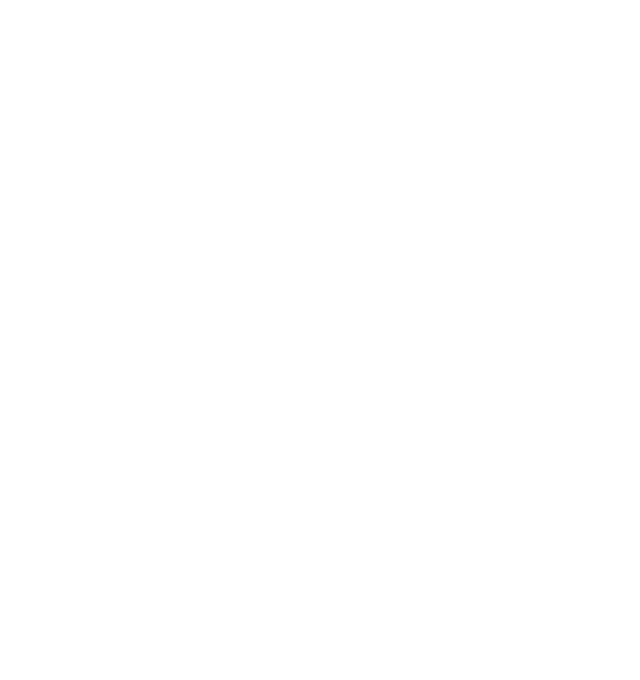
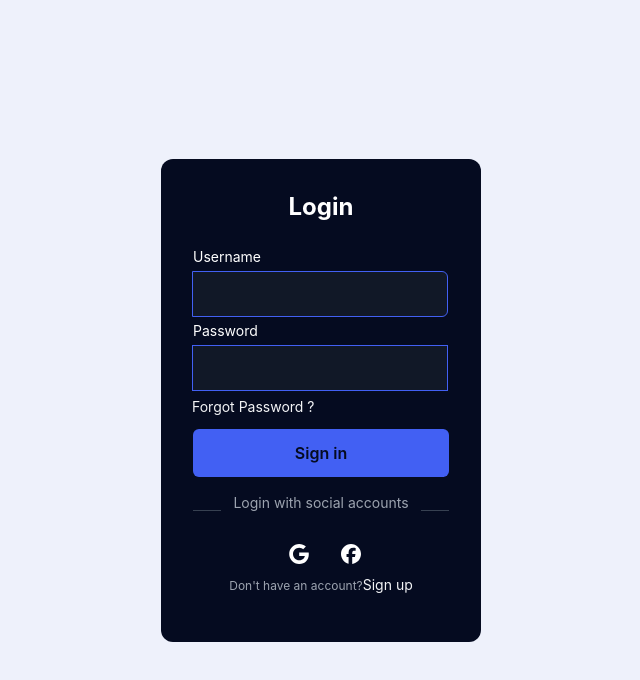
Before and after one commit to yw2006/cars-clone, a React (Create React App) app in the folder front-end/: page /login in a window 1280 px wide. Before the commit this address had no page. Shown: the top 680 px of the page, without its empty margins (319-959 px from the left). Built offline with nearby package versions, Linux system fonts and the light colour scheme.

Commit message:
added login page

```diff
--- a/front-end/src/App.css
+++ b/front-end/src/App.css
@@ -190,6 +190,138 @@ a {
 .desc-btns{
   padding-bottom: 1.3rem;
 }
+.login-cont{
+  height: 100vh;
+  display: grid;
+  place-items: center;
+  background-color: var(--main-back-color);
+}
+.form-container {
+  width: 320px;
+  border-radius: 0.75rem;
+  background-color: var(--main-fill);
+  padding: 2rem;
+  color: white;
+}
+
+.title {
+  text-align: center;
+  font-size: 1.5rem;
+  line-height: 2rem;
+  font-weight: 700;
+}
+
+.form {
+  margin-top: 1.5rem;
+}
+
+.input-group {
+  margin-top: 0.25rem;
+  font-size: 0.875rem;
+  line-height: 1.25rem;
+}
+
+.input-group label {
+  display: block;
+  color: #ffffff;
+  margin-bottom: 4px;
+}
+
+.input-group input {
+  width: 100%;
+  border-radius: 0.375rem;
+  border: 1px solid var(--btn-color1);
+  outline: 0;
+  background-color: rgba(17, 24, 39, 1);
+  padding: 0.75rem 1rem;
+  color: rgba(243, 244, 246, 1);
+}
+
+.input-group input:focus {
+  border-color: var(--btn-color1);
+}
+
+.forgot {
+  display: flex;
+  justify-content: flex-end;
+  font-size: 0.75rem;
+  line-height: 1rem;
+  color: rgba(156, 163, 175,1);
+  margin: 8px 0 14px 0;
+}
+
+.forgot a,.signup a {
+  color: rgba(243, 244, 246, 1);
+  text-decoration: none;
+  font-size: 14px;
+}
+
+.forgot a:hover, .signup a:hover {
+  text-decoration: underline var(--btn-color1);
+  transition: 0.5s;
+}
+.forgot a, .signup a {
+  text-decoration:  var(--btn-color1);
+  transition: 0.5s;
+}
+.sign {
+  display: block;
+  width: 100%;
+  background-color: var(--btn-color1);
+  padding: 0.75rem;
+  text-align: center;
+  color: var(--main-fill);
+  border: none;
+  border-radius: 0.375rem;
+  font-weight: 600;
+}
+
+.social-message {
+  display: flex;
+  align-items: center;
+  padding-top: 1rem;
+}
+
+.line {
+  height: 1px;
+  flex: 1 1 0%;
+  background-color: rgba(55, 65, 81, 1);
+}
+
+.social-message .message {
+  padding-left: 0.75rem;
+  padding-right: 0.75rem;
+  font-size: 0.875rem;
+  line-height: 1.25rem;
+  color: rgba(156, 163, 175, 1);
+}
+
+.social-icons {
+  display: flex;
+  justify-content: center;
+}
+
+.social-icons .icon {
+  border-radius: 0.125rem;
+  padding: 0.75rem;
+  border: none;
+  background-color: transparent;
+  margin-left: 8px;
+}
+
+.social-icons .icon svg {
+  height: 1.25rem;
+  width: 1.25rem;
+  fill: #fff;
+}
+
+.signup {
+  text-align: center;
+  font-size: 0.75rem;
+  line-height: 1rem;
+  color: rgba(156, 163, 175, 1);
+}
+
 @media (max-width: 768px) {
   .d-flex {
     display: block !important;
--- a/front-end/src/App.js
+++ b/front-end/src/App.js
@@ -2,11 +2,14 @@ import React from 'react'
 import {Route,Routes} from 'react-router-dom'
 import Home from './pages/Home';
 import Details from './pages/Details';
+import Login from './components/Login';
 function App() {
   return (
     <Routes>
       <Route path='/' element={<Home/>} />
       <Route path='/details/:id' element={<Details/>} />
+      <Route path='/login' element={<Login/>} />
+
     </Routes>
   );
 
--- /dev/null
+++ b/front-end/src/components/Login.jsx
@@ -0,0 +1,63 @@
+import React from "react";
+export default function Login() {
+  return (
+    <div className="login-cont">
+      <div className="form-container">
+        <p className="title">Login</p>
+        <form className="form">
+          <div className="input-group">
+            <label htmlFor="username">Username</label>
+            <input type="text" name="username" id="username" placeholder="" />
+          </div>
+          <div className="input-group">
+            <label htmlFor="password">Password</label>
+            <input
+              type="password"
+              name="password"
+              id="password"
+              placeholder=""
+            />
+            <div className="forgot">
+              <a rel="noopener noreferrer" href="#">
+                Forgot Password ?
+              </a>
+            </div>
+          </div>
+          <button className="sign">Sign in</button>
+        </form>
+        <div className="social-message">
+          <div className="line" />
+          <p className="message">Login with social accounts</p>
+          <div className="line" />
+        </div>
+        <div className="social-icons">
+          <button aria-label="Log in with Google" className="icon">
+            <svg
+              xmlns="http://www.w3.org/2000/svg"
+              viewBox="0 0 32 32"
+              className="w-5 h-5 fill-current"
+            >
+              <path d="M16.318 13.714v5.484h9.078c-0.37 2.354-2.745 6.901-9.078 6.901-5.458 0-9.917-4.521-9.917-10.099s4.458-10.099 9.917-10.099c3.109 0 5.193 1.318 6.38 2.464l4.339-4.182c-2.786-2.599-6.396-4.182-10.719-4.182-8.844 0-16 7.151-16 16s7.156 16 16 16c9.234 0 15.365-6.49 15.365-15.635 0-1.052-0.115-1.854-0.255-2.651z" />
+            </svg>
+          </button>
+          <button aria-label="Log in with facbook" className="icon">
+            <svg
+              xmlns="http://www.w3.org/2000/svg"
+              height="16"
+              width="16"
+              viewBox="0 0 512 512"
+            >
+              <path d="M512 256C512 114.6 397.4 0 256 0S0 114.6 0 256C0 376 82.7 476.8 194.2 504.5V334.2H141.4V256h52.8V222.3c0-87.1 39.4-127.5 125-127.5c16.2 0 44.2 3.2 55.7 6.4V172c-6-.6-16.5-1-29.6-1c-42 0-58.2 15.9-58.2 57.2V256h83.6l-14.4 78.2H287V510.1C413.8 494.8 512 386.9 512 256h0z" />
+            </svg>
+          </button>
+        </div>
+        <p className="signup">
+          Don't have an account?
+          <a rel="noopener noreferrer" href="#" className="">
+            Sign up
+          </a>
+        </p>
+      </div>
+    </div>
+  );
+}
```
